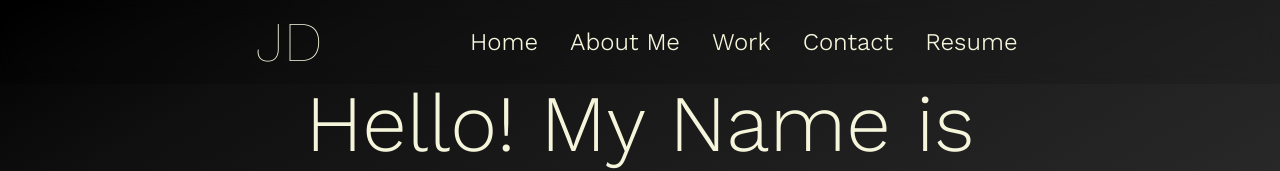
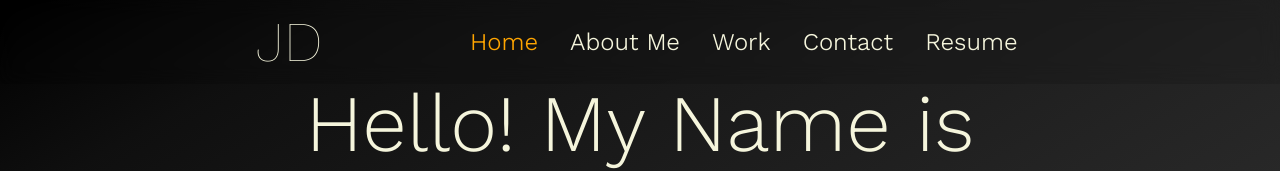
Before and after one commit to saduhub/Developer-Portfolio-Vite-React, a React (Vite) app: page / in a window 1280 px wide. Shown: the top 171 px of the page. Built offline with nearby package versions, Linux system fonts and the light colour scheme.

Commit message:
Tab highlighted depending on url location

```diff
--- a/src/App.jsx
+++ b/src/App.jsx
@@ -1,5 +1,5 @@
 import { useEffect } from 'react'
-import { Outlet, Link } from 'react-router-dom';
+import { Outlet, Link, useLocation } from 'react-router-dom';
 import Footer from './components/Footer';
 import './assets/css/style.css'
 import favicon from './assets/pictures/svg/react.svg'
@@ -19,6 +19,7 @@ function loadBoxicons() {
 }
 
 function App() {
+  const location = useLocation();
   // Add Link to head after component mounts with useEffect hook (side effect).
   useEffect(() => {
     loadFavicon();
@@ -38,11 +39,11 @@ function App() {
         {/* Nav Bar */}
         <nav className="navbar">
           <div className="container-menu-items">
-            <Link to="/" style={{ '--item': '0' }}>Home</Link>
-            <Link to="/aboutme" style={{ '--item': '0' }}>About Me</Link>
-            <Link to="/work" style={{ '--item': '1' }}>Work</Link>
-            <Link to="/contact" style={{ '--item': '2' }}>Contact</Link>
-            <Link to="/resume" style={{ '--item': '3' }}>Resume</Link>
+            <Link to="/" style={{ color: location.pathname === '/' ? 'orange' : 'beige','--item': '0' }}>Home</Link>
+            <Link to="/aboutme" style={{ color: location.pathname === '/aboutme' ? 'orange' : 'beige', '--item': '0' }}>About Me</Link>
+            <Link to="/work" style={{ color: location.pathname === '/work' ? 'orange' : 'beige', '--item': '1' }}>Work</Link>
+            <Link to="/contact" style={{ color: location.pathname === '/contact' ? 'orange' : 'beige', '--item': '2' }}>Contact</Link>
+            <Link to="/resume" style={{ color: location.pathname === '/resume' ? 'orange' : 'beige', '--item': '3' }}>Resume</Link>
           </div>
         </nav>
       </header>
```
